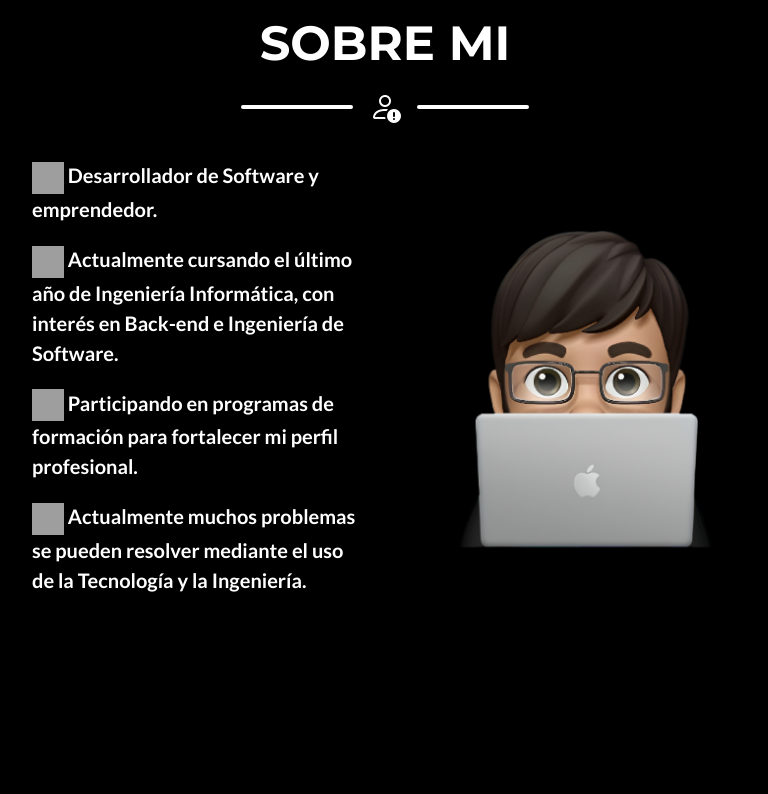
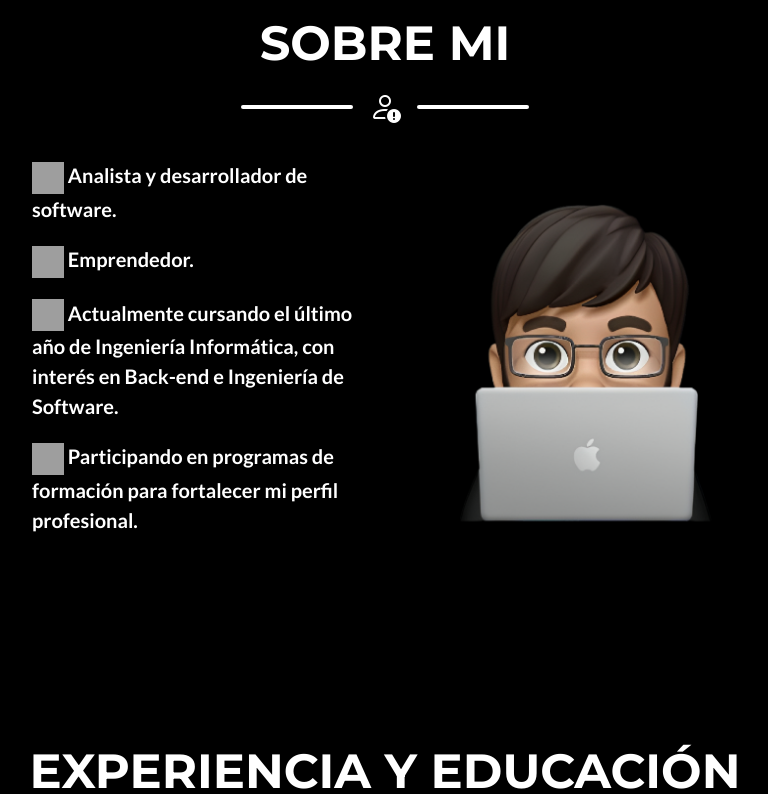
Before and after one commit to carloslugoo/MiPortafolio, a plain HTML site: page index.html in a window 1280 px wide. Shown: the part 741-1535 px from the top of the page, without its empty margins (255-1023 px from the left). Drawn offline with nearby package versions, Linux system fonts and the light colour scheme; grey boxes are pictures that could not be loaded.

Commit message:
Update index.html

```diff
--- a/index.html
+++ b/index.html
@@ -86,16 +86,15 @@
                 <div class="row">
                     <div class="col-lg-4 col-md-6 ms-auto">
                         <p class="lead text-start"><picture><source srcset="https://fonts.gstatic.com/s/e/notoemoji/latest/1f4a1/512.webp" type="image/webp"><img src="https://fonts.gstatic.com/s/e/notoemoji/latest/1f4a1/512.gif" alt="💡" width="32" height="32"></picture>
-                        Desarrollador de Software y emprendedor.</p>
-
+                        Analista y desarrollador de software.</p>
+                        <p class="lead">
+                          <picture><source srcset="https://fonts.gstatic.com/s/e/notoemoji/latest/1f48e/512.webp" type="image/webp"><img src="https://fonts.gstatic.com/s/e/notoemoji/latest/1f48e/512.gif" alt="💎" width="32" height="32"></picture>
+                      Emprendedor.</p>
                         <p class="lead"> <picture><source srcset="https://fonts.gstatic.com/s/e/notoemoji/latest/1f393/512.webp" type="image/webp"><img src="https://fonts.gstatic.com/s/e/notoemoji/latest/1f393/512.gif" alt="🎓" width="32" height="32"></picture>
                         Actualmente cursando el último año de Ingeniería Informática, con interés en Back-end e Ingeniería de Software.</p>
                         <p class="lead">
                             <picture><source srcset="https://fonts.gstatic.com/s/e/notoemoji/latest/1f331/512.webp" type="image/webp"><img src="https://fonts.gstatic.com/s/e/notoemoji/latest/1f331/512.gif" alt="🌱" width="32" height="32"></picture>
                         Participando en programas de formación para fortalecer mi perfil profesional.</p>
-                        <p class="lead">
-                            <picture><source srcset="https://fonts.gstatic.com/s/e/notoemoji/latest/1f48e/512.webp" type="image/webp"><img src="https://fonts.gstatic.com/s/e/notoemoji/latest/1f48e/512.gif" alt="💎" width="32" height="32"></picture>
-                        Actualmente muchos problemas se pueden resolver mediante el uso de la Tecnología y la Ingeniería.</p>
                     </div>
                     <div class="col-lg-4 col-md-6 me-auto d-flex align-items-center">
                         <img class="masthead-avatar mb-4 align-items-center" src="assets/img/pc.png" width="380px" height="380"/>
```
